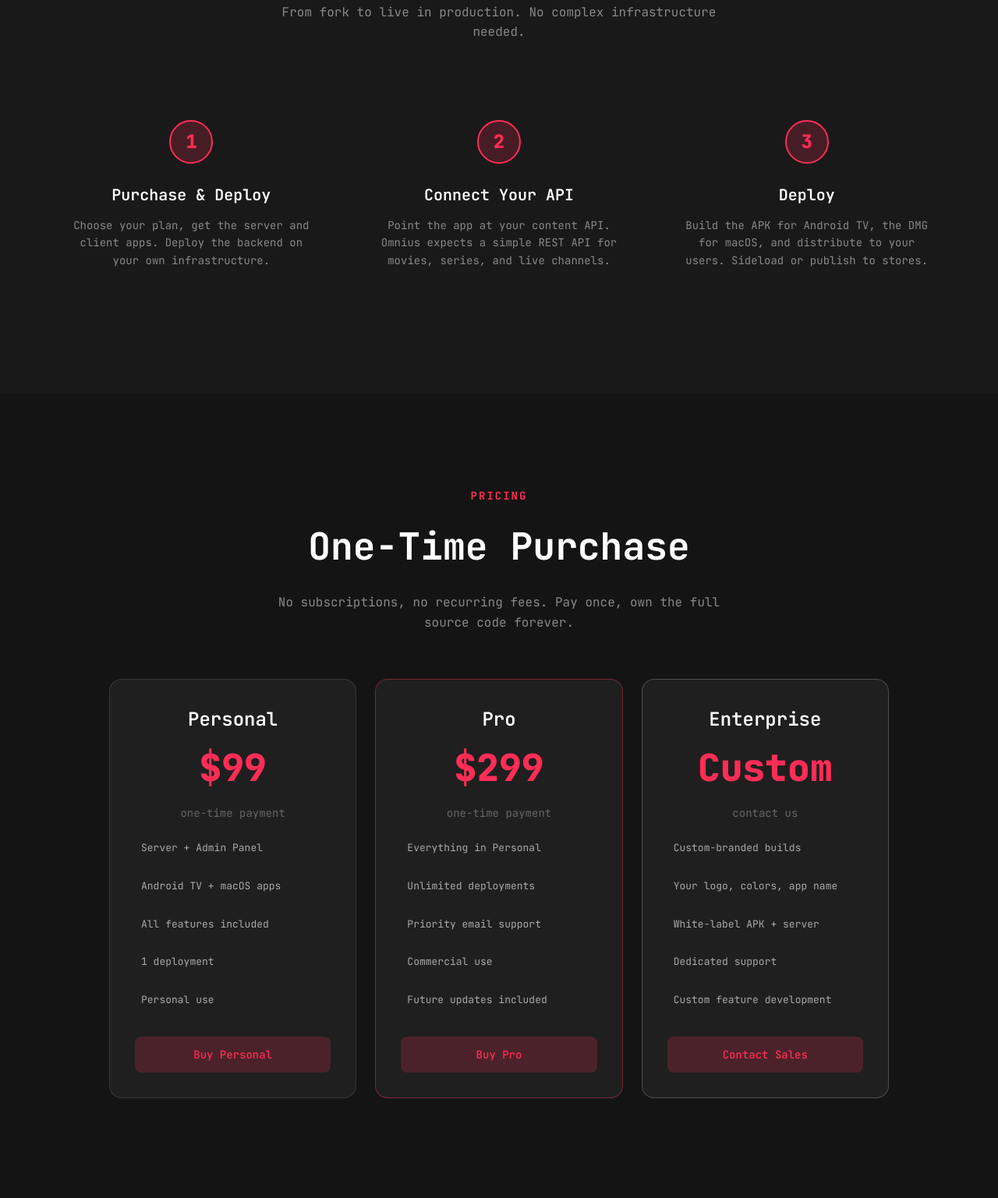
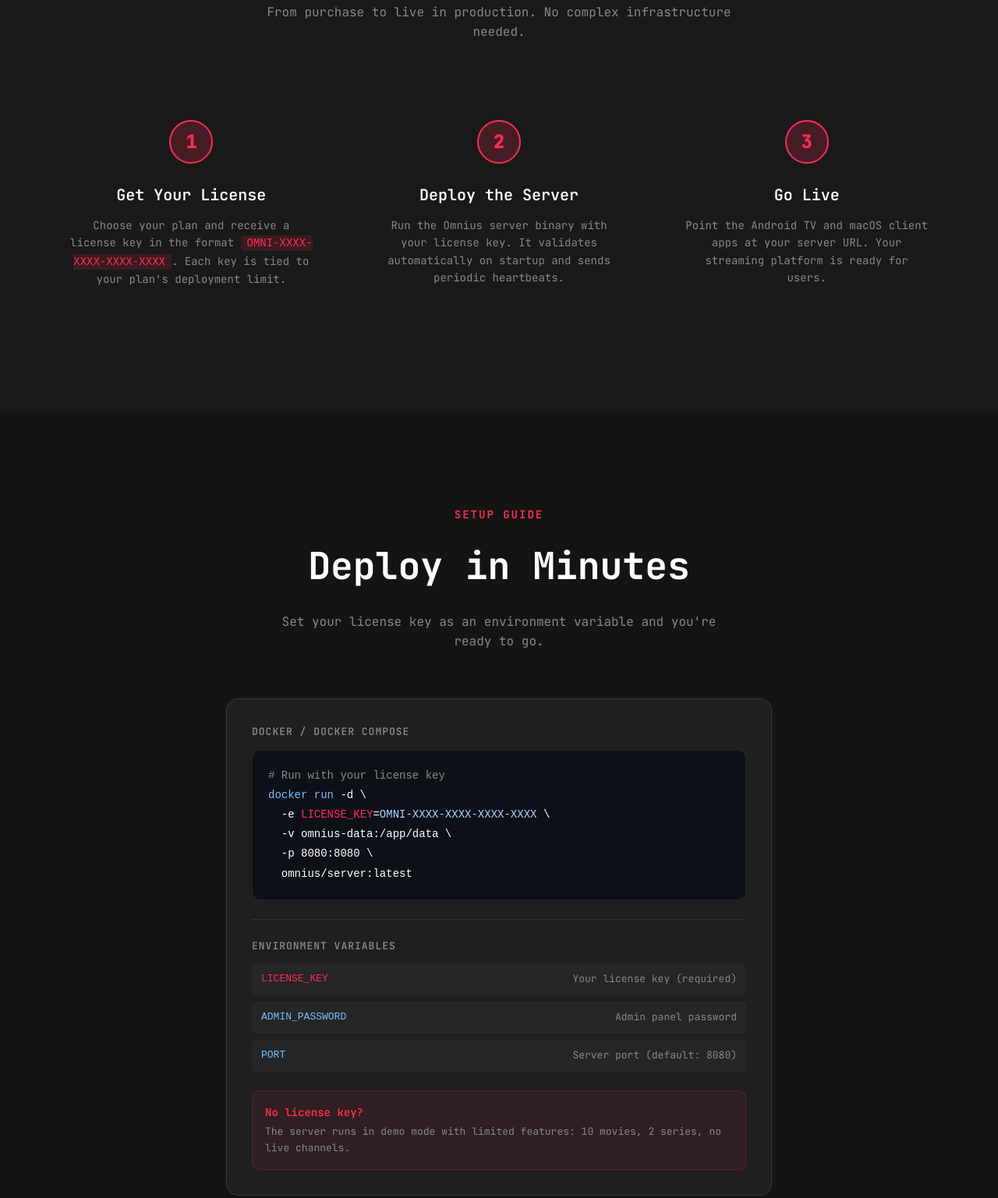
Before and after one commit to CoolEntertainmentRepos/omnius-site, a plain HTML site: page index.html in a window 1280 px wide. Shown: the part 6318-7855 px from the top of the page at 78% size. Drawn offline with Linux system fonts and the light colour scheme.

Commit message:
Update site with license key system and setup guide
- How It Works steps now reference license keys and deployment flow
- Added Setup Guide section with Docker commands and env var docs
- Renamed Pro to Business plan, added Most Popular badge
- Updated CTAs to "Get License Key", emphasized deployment limits
- Added demo mode callout for users without a license key

```diff
--- a/index.html
+++ b/index.html
@@ -1223,22 +1223,62 @@
     <div class="container">
       <p class="section-label">How It Works</p>
       <h2 class="section-title">Three Steps to Launch</h2>
-      <p class="section-desc">From fork to live in production. No complex infrastructure needed.</p>
+      <p class="section-desc">From purchase to live in production. No complex infrastructure needed.</p>
       <div class="steps">
         <div class="step">
           <div class="step-number">1</div>
-          <h3>Purchase & Deploy</h3>
-          <p>Choose your plan, get the server and client apps. Deploy the backend on your own infrastructure.</p>
+          <h3>Get Your License</h3>
+          <p>Choose your plan and receive a license key in the format <code style="color: #FF2D55; background: rgba(255,45,85,0.15); padding: 2px 8px; border-radius: 4px;">OMNI-XXXX-XXXX-XXXX-XXXX</code>. Each key is tied to your plan's deployment limit.</p>
         </div>
         <div class="step">
           <div class="step-number">2</div>
-          <h3>Connect Your API</h3>
-          <p>Point the app at your content API. Omnius expects a simple REST API for movies, series, and live channels.</p>
+          <h3>Deploy the Server</h3>
+          <p>Run the Omnius server binary with your license key. It validates automatically on startup and sends periodic heartbeats.</p>
         </div>
         <div class="step">
           <div class="step-number">3</div>
-          <h3>Deploy</h3>
-          <p>Build the APK for Android TV, the DMG for macOS, and distribute to your users. Sideload or publish to stores.</p>
+          <h3>Go Live</h3>
+          <p>Point the Android TV and macOS client apps at your server URL. Your streaming platform is ready for users.</p>
+        </div>
+      </div>
+    </div>
+  </section>
+
+  <section class="how-it-works" id="setup" style="background: transparent;">
+    <div class="container">
+      <p class="section-label">Setup Guide</p>
+      <h2 class="section-title">Deploy in Minutes</h2>
+      <p class="section-desc">Set your license key as an environment variable and you're ready to go.</p>
+      <div style="max-width: 700px; margin: 40px auto 0; background: rgba(255,255,255,0.05); border: 1px solid rgba(255,255,255,0.1); border-radius: 16px; padding: 32px; text-align: left;">
+        <p style="color: #888; font-size: 13px; margin-bottom: 12px; text-transform: uppercase; letter-spacing: 1px; font-weight: 600;">Docker / Docker Compose</p>
+        <pre style="background: #0d1117; padding: 20px; border-radius: 10px; overflow-x: auto; font-size: 14px; line-height: 1.8; border: 1px solid rgba(255,255,255,0.08);"><code><span style="color:#888;"># Run with your license key</span>
+<span style="color:#79c0ff;">docker run</span> -d \
+  -e <span style="color:#FF2D55;">LICENSE_KEY</span>=<span style="color:#a5d6ff;">OMNI-XXXX-XXXX-XXXX-XXXX</span> \
+  -v omnius-data:/app/data \
+  -p 8080:8080 \
+  omnius/server:latest</code></pre>
+
+        <div style="margin-top: 24px; padding-top: 24px; border-top: 1px solid rgba(255,255,255,0.08);">
+          <p style="color: #888; font-size: 13px; margin-bottom: 12px; text-transform: uppercase; letter-spacing: 1px; font-weight: 600;">Environment Variables</p>
+          <div style="display: flex; flex-direction: column; gap: 8px;">
+            <div style="display: flex; justify-content: space-between; padding: 10px 12px; background: rgba(255,255,255,0.03); border-radius: 6px;">
+              <code style="color: #FF2D55;">LICENSE_KEY</code>
+              <span style="color: #888; font-size: 13px;">Your license key (required)</span>
+            </div>
+            <div style="display: flex; justify-content: space-between; padding: 10px 12px; background: rgba(255,255,255,0.03); border-radius: 6px;">
+              <code style="color: #79c0ff;">ADMIN_PASSWORD</code>
+              <span style="color: #888; font-size: 13px;">Admin panel password</span>
+            </div>
+            <div style="display: flex; justify-content: space-between; padding: 10px 12px; background: rgba(255,255,255,0.03); border-radius: 6px;">
+              <code style="color: #79c0ff;">PORT</code>
+              <span style="color: #888; font-size: 13px;">Server port (default: 8080)</span>
+            </div>
+          </div>
+        </div>
+
+        <div style="margin-top: 24px; padding: 16px; background: rgba(255,45,85,0.08); border: 1px solid rgba(255,45,85,0.2); border-radius: 10px;">
+          <p style="color: #FF2D55; font-weight: 600; font-size: 14px; margin-bottom: 4px;">No license key?</p>
+          <p style="color: #888; font-size: 13px;">The server runs in demo mode with limited features: 10 movies, 2 series, no live channels.</p>
         </div>
       </div>
     </div>
@@ -1248,7 +1288,7 @@
     <div class="container">
       <p class="section-label">Pricing</p>
       <h2 class="section-title">One-Time Purchase</h2>
-      <p class="section-desc">No subscriptions, no recurring fees. Pay once, own the full source code forever.</p>
+      <p class="section-desc">No subscriptions, no recurring fees. Pay once, get a license key, deploy instantly.</p>
       <div style="display: grid; grid-template-columns: repeat(3, 1fr); gap: 24px; max-width: 1000px; margin: 0 auto;">
         <div class="download-card">
           <h3 style="margin-bottom: 4px;">Personal</h3>
@@ -1258,25 +1298,26 @@
             <p style="color: #aaa; font-size: 13px; text-align: left; padding: 0 8px;">Server + Admin Panel</p>
             <p style="color: #aaa; font-size: 13px; text-align: left; padding: 0 8px;">Android TV + macOS apps</p>
             <p style="color: #aaa; font-size: 13px; text-align: left; padding: 0 8px;">All features included</p>
-            <p style="color: #aaa; font-size: 13px; text-align: left; padding: 0 8px;">1 deployment</p>
-            <p style="color: #aaa; font-size: 13px; text-align: left; padding: 0 8px;">Personal use</p>
+            <p style="color: #fff; font-size: 13px; text-align: left; padding: 0 8px; font-weight: 600;">1 deployment license key</p>
+            <p style="color: #aaa; font-size: 13px; text-align: left; padding: 0 8px;">Personal use only</p>
             <a href="mailto:hello@omnius.lol?subject=Omnius Personal License" style="margin-top: 8px;">
-              Buy Personal
+              Get License Key
             </a>
           </div>
         </div>
         <div class="download-card" style="border-color: rgba(255, 45, 85, 0.4);">
-          <h3 style="margin-bottom: 4px;">Pro</h3>
+          <p style="color: #FF2D55; font-size: 11px; font-weight: 700; text-transform: uppercase; letter-spacing: 1px; margin-bottom: 8px;">Most Popular</p>
+          <h3 style="margin-bottom: 4px;">Business</h3>
           <p style="font-size: 48px; font-weight: 800; color: #FF2D55; margin-bottom: 8px;">$299</p>
           <p style="margin-bottom: 24px;">one-time payment</p>
           <div class="download-links">
             <p style="color: #aaa; font-size: 13px; text-align: left; padding: 0 8px;">Everything in Personal</p>
-            <p style="color: #aaa; font-size: 13px; text-align: left; padding: 0 8px;">Unlimited deployments</p>
+            <p style="color: #fff; font-size: 13px; text-align: left; padding: 0 8px; font-weight: 600;">5 deployment license keys</p>
             <p style="color: #aaa; font-size: 13px; text-align: left; padding: 0 8px;">Priority email support</p>
-            <p style="color: #aaa; font-size: 13px; text-align: left; padding: 0 8px;">Commercial use</p>
+            <p style="color: #aaa; font-size: 13px; text-align: left; padding: 0 8px;">Commercial use allowed</p>
             <p style="color: #aaa; font-size: 13px; text-align: left; padding: 0 8px;">Future updates included</p>
-            <a href="mailto:hello@omnius.lol?subject=Omnius Pro License" style="margin-top: 8px;">
-              Buy Pro
+            <a href="mailto:hello@omnius.lol?subject=Omnius Business License" style="margin-top: 8px;">
+              Get License Key
             </a>
           </div>
         </div>
@@ -1286,7 +1327,7 @@
           <p style="margin-bottom: 24px;">contact us</p>
           <div class="download-links">
             <p style="color: #aaa; font-size: 13px; text-align: left; padding: 0 8px;">Custom-branded builds</p>
-            <p style="color: #aaa; font-size: 13px; text-align: left; padding: 0 8px;">Your logo, colors, app name</p>
+            <p style="color: #fff; font-size: 13px; text-align: left; padding: 0 8px; font-weight: 600;">Unlimited deployments</p>
             <p style="color: #aaa; font-size: 13px; text-align: left; padding: 0 8px;">White-label APK + server</p>
             <p style="color: #aaa; font-size: 13px; text-align: left; padding: 0 8px;">Dedicated support</p>
             <p style="color: #aaa; font-size: 13px; text-align: left; padding: 0 8px;">Custom feature development</p>
```
